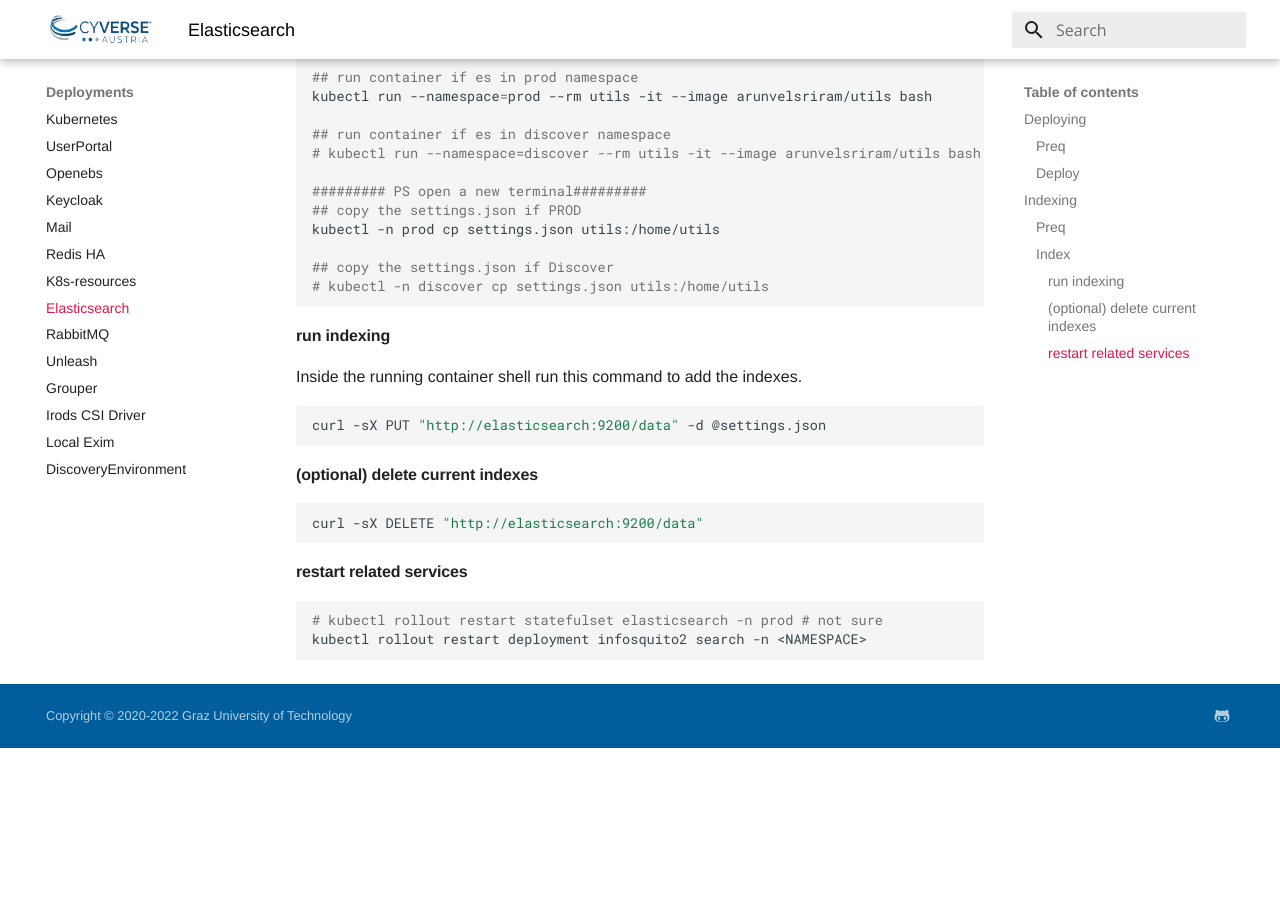
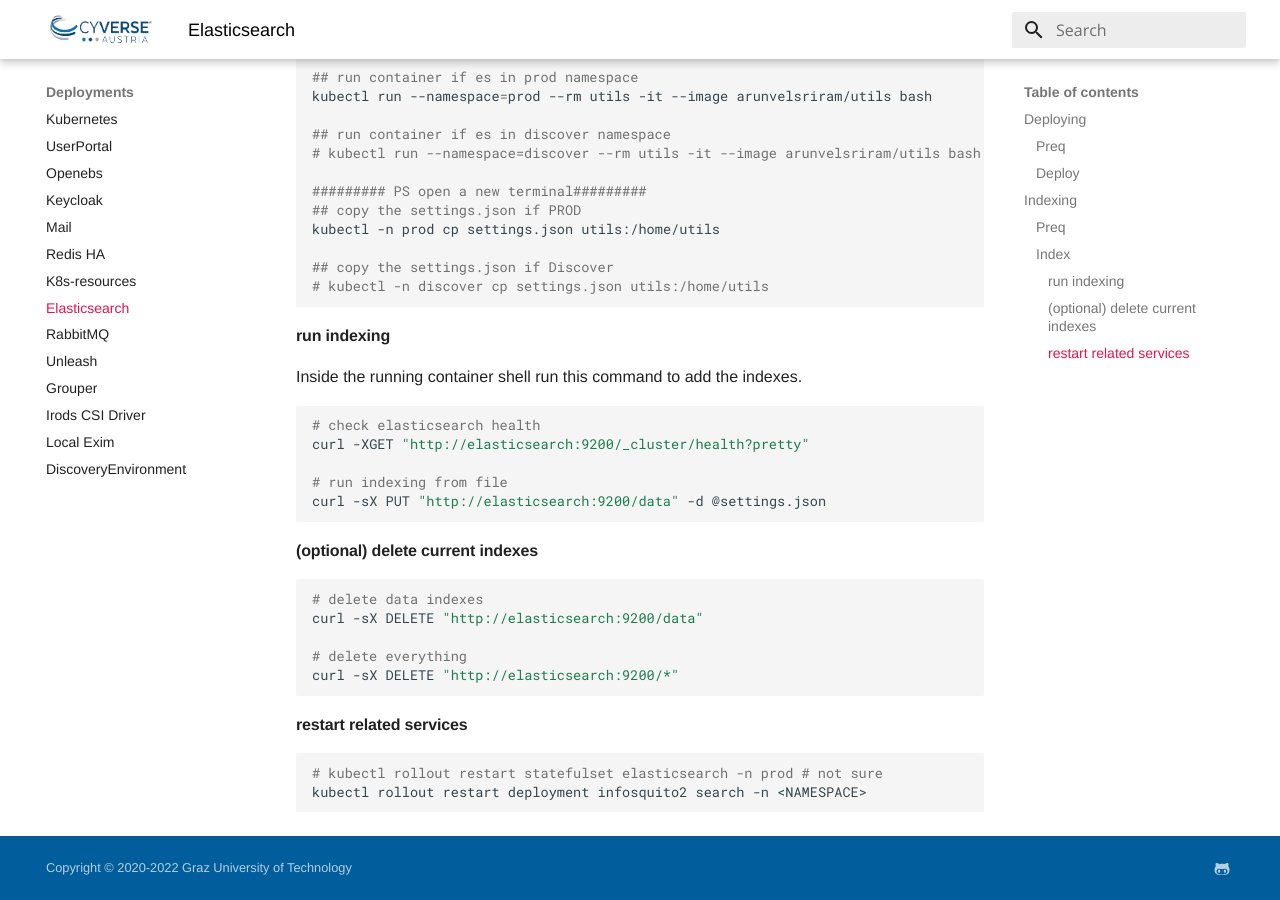
Before and after one commit to cyverse-austria/docs, an MkDocs documentation site: the page built from docs/deployments/elasticsearch.md, in a window 1280 px wide and 900 px high, scrolled down 6308 px. Built offline with MkDocs 1.6.1 and Material for MkDocs 9.7.7, drawn with Linux system fonts in a browser that asks for light colours; before the commit the page ends 7056 px from its top, so only the background shows below that.

Commit message:
es: update docs

````diff
--- a/docs/deployments/elasticsearch.md
+++ b/docs/deployments/elasticsearch.md
@@ -334,13 +334,21 @@ kubectl -n prod cp settings.json utils:/home/utils
 Inside the running container shell run this command to add the indexes.
 
 ```bash
+# check elasticsearch health
+curl -XGET "http://elasticsearch:9200/_cluster/health?pretty"
+
+# run indexing from file
 curl -sX PUT "http://elasticsearch:9200/data" -d @settings.json
 ```
 
 #### (optional) delete current indexes
 
 ```bash
+# delete data indexes
 curl -sX DELETE "http://elasticsearch:9200/data"
+
+# delete everything
+curl -sX DELETE "http://elasticsearch:9200/*"
 ```
 
 #### restart related services
````
